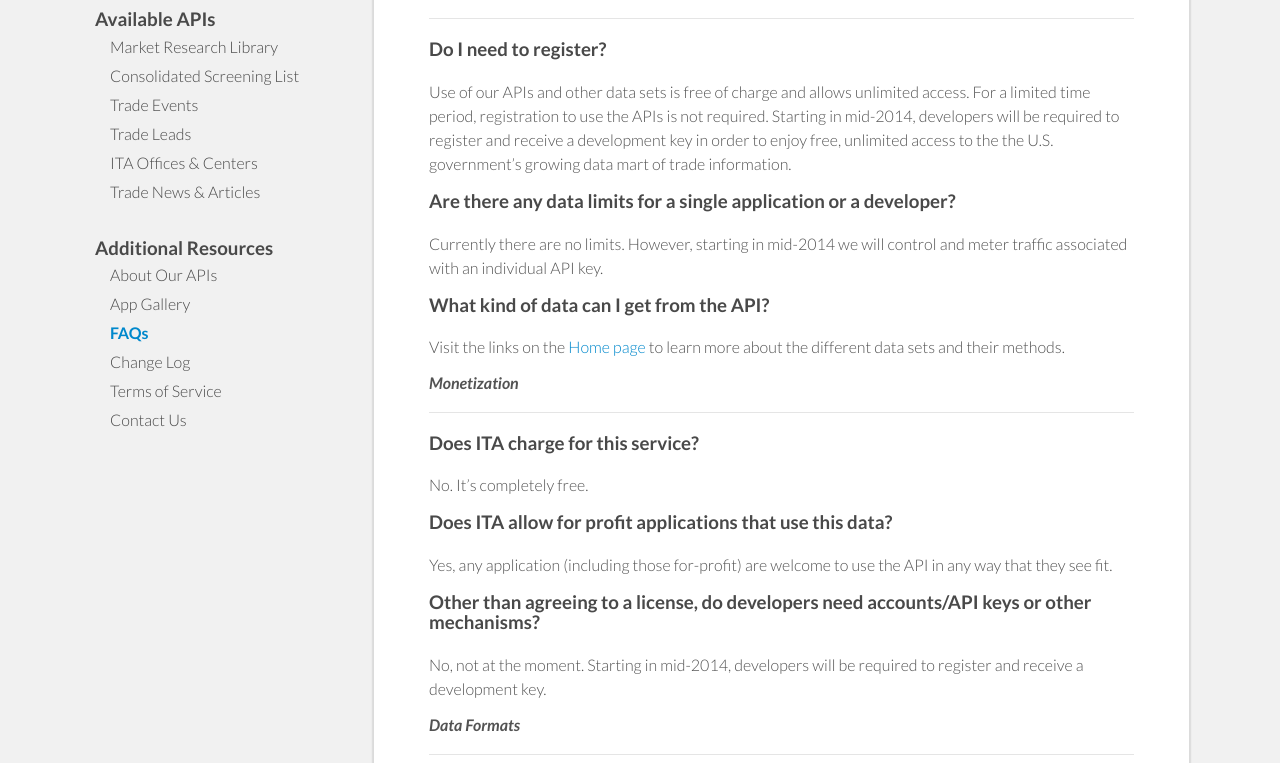
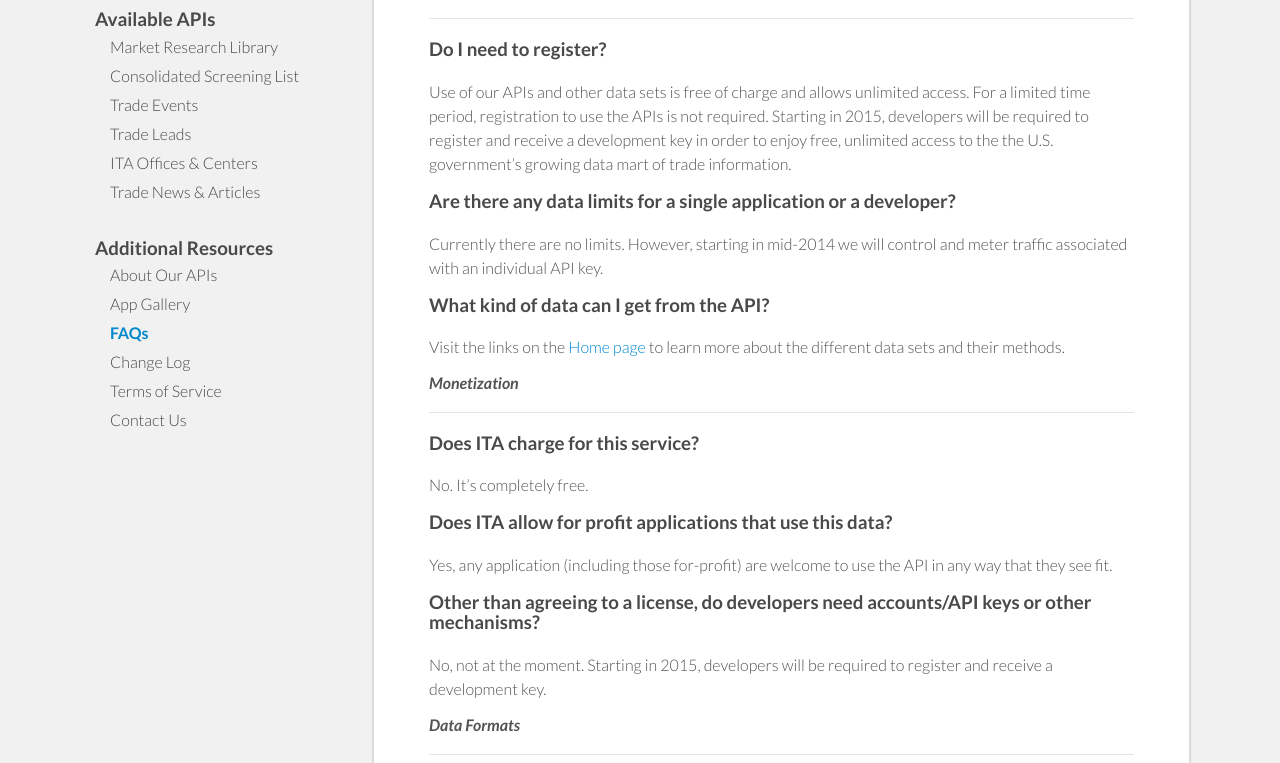
Before and after one commit to InternationalTradeAdministration/developerportal, a Jekyll site: the page built from _posts/2013-09-05-faq.markdown, in a window 1280 px wide and 1400 px high. Shown: the part 159-922 px from the top of the window. Built offline with Jekyll 4.4.1, drawn with Linux system fonts in a browser that asks for light colours; nearby versions of some CDN libraries; some of the changed text lies outside the part shown.

```diff
--- a/_posts/2013-09-05-faq.markdown
+++ b/_posts/2013-09-05-faq.markdown
@@ -10,7 +10,7 @@ published: true
 ##Getting Started
 
 ###Do I need to register?
-Use of our APIs and other data sets is free of charge and allows unlimited access.  For a limited time period, registration to use the APIs is not required.  Starting in mid-2014, developers will be required to register and receive a development key in order to enjoy free, unlimited access to the the U.S. government’s growing data mart of trade information.
+Use of our APIs and other data sets is free of charge and allows unlimited access.  For a limited time period, registration to use the APIs is not required.  Starting in 2015, developers will be required to register and receive a development key in order to enjoy free, unlimited access to the the U.S. government’s growing data mart of trade information.
 
 ###Are there any data limits for a single application or a developer?
 Currently there are no limits.  However, starting in mid-2014 we will control and meter traffic associated with an individual API key.
@@ -32,7 +32,7 @@ Yes, any application (including those for-profit) are welcome to use the API in
 
 ###Other than agreeing to a license, do developers need accounts/API keys or other mechanisms?
 
-No, not at the moment.  Starting in mid-2014, developers will be required to register and receive a development key.
+No, not at the moment.  Starting in 2015, developers will be required to register and receive a development key.
 
 <!-- Developers need to **register** and get an API key. ITA uses **XXX** to handle registration, API key distribution, and general management of the data flow. -->
 
```
Also changed, not shown: other parts of _posts/2013-09-05-faq.markdown (+1 -1 lines).
